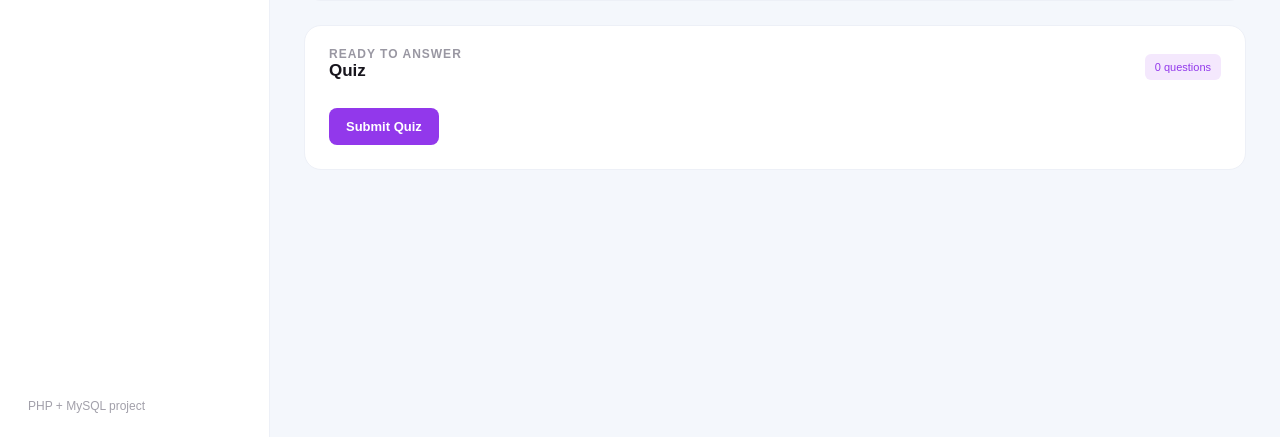
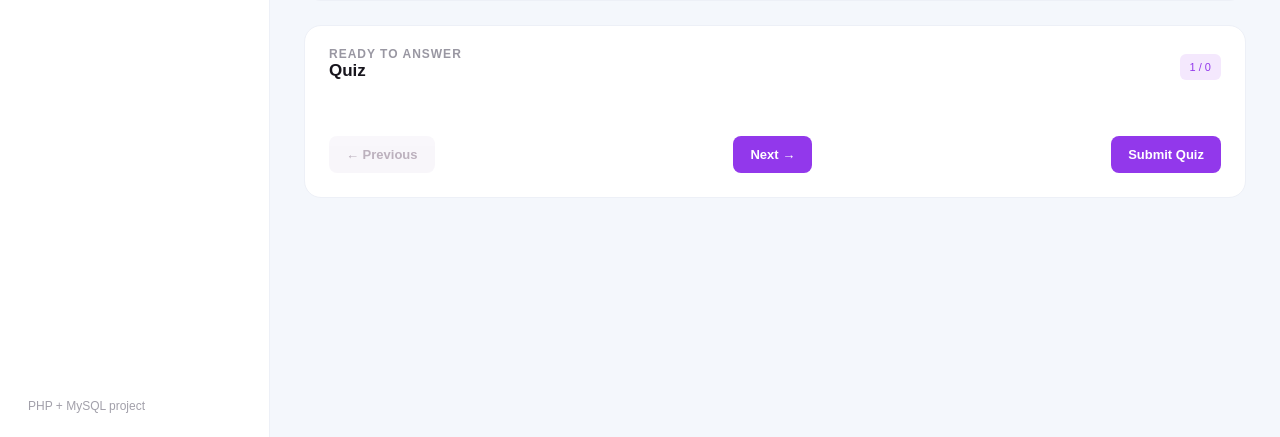
Before and after one commit to SakshamJ01/AI-Quiz-generator-project-by-Saksham-_-, a PHP site: page /take-quiz.php in a window 1280 px wide. Shown: the part 363-800 px from the top of the page. Run offline with PHP 8.4, Linux system fonts and the light colour scheme; the visitor is signed in with stand-in values (Sample User, id 1); data that the repository does not hold is empty.

Commit message:
improved quiz taking interface

```diff
--- a/assets/css/style.css
+++ b/assets/css/style.css
@@ -138,6 +138,16 @@ select:focus { border-color: #b16ae7; box-shadow: 0 0 0 3px #f1e3fb; outline: 0;
 .question-count { color: #9238eb; background: #f4e8fd; padding: 7px 10px; border-radius: 6px; font-size: 11px; }
 .quiz-card form { padding: 0 24px 24px; }
 .question { padding: 18px 0; border-top: 1px solid #f0f0f3; }
+.quiz-step { display: none; min-height: 260px; }
+.quiz-step.active-step { display: block; animation: quiz-step-in .22s ease-out; }
+@keyframes quiz-step-in { from { opacity: 0; transform: translateX(8px); } to { opacity: 1; transform: translateX(0); } }
+.quiz-navigation { display: flex; align-items: center; justify-content: space-between; gap: 10px; }
+.quiz-navigation #next-question { margin-left: auto; }
+.quiz-navigation #submit-quiz { margin-left: auto; }
+.secondary-quiz-button { background: #f1edf5; color: #6c536f; }
+.secondary-quiz-button:hover { background: #e6ddea; }
+.secondary-quiz-button:disabled { opacity: .45; cursor: not-allowed; }
+.quiz-validation { min-height: 18px; margin: 0 0 10px; color: #a43b50; font-size: 12px; }
 .question p { margin-bottom: 13px; color: #312e38; font-size: 13px; }
 .option { margin: 8px 0 0; padding: 11px 12px; border: 1px solid #e5e5eb; border-radius: 7px; background: #fff; color: #5e5b66; cursor: pointer; font-weight: 400; }
 .option:hover { border-color: #c38aed; background: #fcf7ff; }
--- a/take-quiz.php
+++ b/take-quiz.php
@@ -117,23 +117,28 @@ if (isset($_POST['submit_quiz']) && $quiz) {
 
         <?php if ($quiz) { ?>
             <div class="card quiz-card">
-                <div class="section-heading"><div><p class="eyebrow">READY TO ANSWER</p><h2><?php echo h($quiz['topic']); ?> Quiz</h2></div><span class="question-count"><?php echo count($quiz['questions']); ?> questions</span></div>
+                <div class="section-heading"><div><p class="eyebrow">READY TO ANSWER</p><h2><?php echo h($quiz['topic']); ?> Quiz</h2></div><span class="question-count"><span id="current-question">1</span> / <?php echo count($quiz['questions']); ?></span></div>
 
-                <form method="post">
+                <form method="post" id="quiz-form" class="step-quiz-form">
                     <?php foreach ($quiz['questions'] as $index => $question) { ?>
-                        <div class="question">
+                        <div class="question quiz-step<?php echo $index === 0 ? ' active-step' : ''; ?>" data-step="<?php echo $index; ?>">
                             <p><b><?php echo $index + 1; ?>. <?php echo h($question['question']); ?></b></p>
 
                             <?php foreach ($question['options'] as $option_index => $option) { ?>
                                 <label class="option">
-                                    <input type="radio" name="answer[<?php echo $index; ?>]" value="<?php echo $option_index; ?>" required>
+                                    <input type="radio" name="answer[<?php echo $index; ?>]" value="<?php echo $option_index; ?>">
                                     <?php echo h($option); ?>
                                 </label>
                             <?php } ?>
                         </div>
                     <?php } ?>
 
-                    <button type="submit" name="submit_quiz">Submit Quiz</button>
+                    <p id="quiz-validation" class="quiz-validation" role="alert"></p>
+                    <div class="quiz-navigation">
+                        <button type="button" id="previous-question" class="secondary-quiz-button">&larr; Previous</button>
+                        <button type="button" id="next-question">Next &rarr;</button>
+                        <button type="submit" name="submit_quiz" id="submit-quiz">Submit Quiz</button>
+                    </div>
                 </form>
             </div>
         <?php } ?>
@@ -141,4 +146,67 @@ if (isset($_POST['submit_quiz']) && $quiz) {
         </main>
     </div>
 </body>
+<?php if ($quiz) { ?>
+<script>
+    const quizSteps = Array.from(document.querySelectorAll('.quiz-step'));
+    const quizForm = document.getElementById('quiz-form');
+    const previousQuestion = document.getElementById('previous-question');
+    const nextQuestion = document.getElementById('next-question');
+    const submitQuiz = document.getElementById('submit-quiz');
+    const currentQuestion = document.getElementById('current-question');
+    const quizValidation = document.getElementById('quiz-validation');
+    let activeStep = 0;
+
+    function hasAnswer(stepIndex) {
+        return Boolean(quizSteps[stepIndex].querySelector('input[type="radio"]:checked'));
+    }
+
+    function showStep(stepIndex) {
+        activeStep = stepIndex;
+        quizSteps.forEach(function (step, index) {
+            step.classList.toggle('active-step', index === activeStep);
+        });
+        currentQuestion.textContent = activeStep + 1;
+        previousQuestion.disabled = activeStep === 0;
+        nextQuestion.hidden = activeStep === quizSteps.length - 1;
+        submitQuiz.hidden = activeStep !== quizSteps.length - 1;
+        quizValidation.textContent = '';
+    }
+
+    function validateStep() {
+        if (hasAnswer(activeStep)) {
+            quizValidation.textContent = '';
+            return true;
+        }
+        quizValidation.textContent = 'Please choose an answer before continuing.';
+        return false;
+    }
+
+    previousQuestion.addEventListener('click', function () {
+        if (activeStep > 0) {
+            showStep(activeStep - 1);
+        }
+    });
+
+    nextQuestion.addEventListener('click', function () {
+        if (validateStep() && activeStep < quizSteps.length - 1) {
+            showStep(activeStep + 1);
+        }
+    });
+
+    quizForm.addEventListener('submit', function (event) {
+        const unansweredStep = quizSteps.findIndex(function (step) {
+            return !step.querySelector('input[type="radio"]:checked');
+        });
+
+        if (unansweredStep !== -1) {
+            event.preventDefault();
+            showStep(unansweredStep);
+            quizValidation.textContent = 'Please answer every question before submitting.';
+        }
+    });
+
+    showStep(0);
+</script>
+<?php } ?>
 </html>
```
